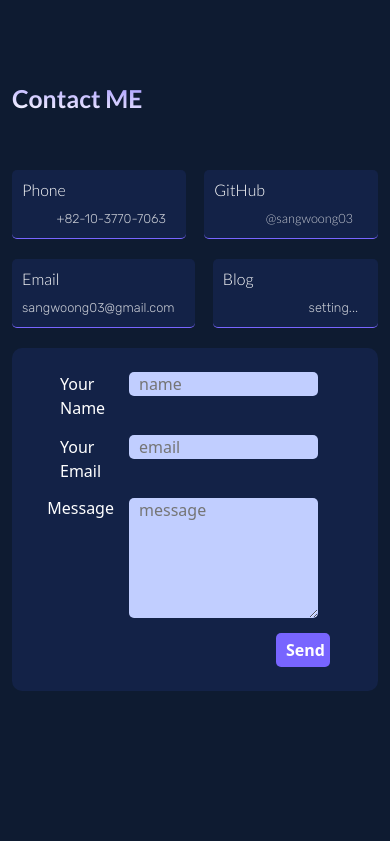
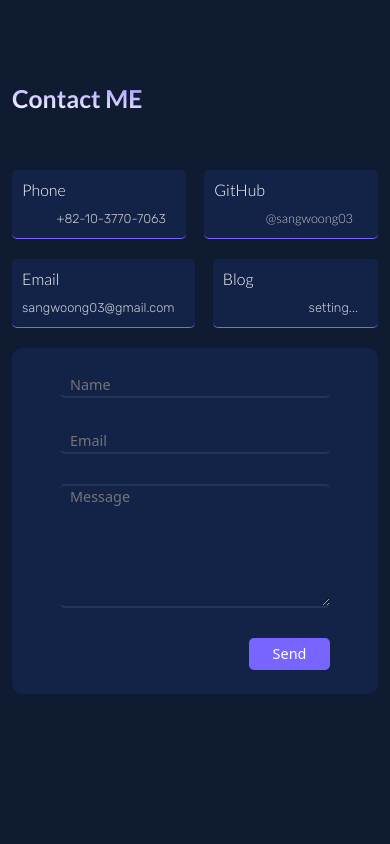
Before and after one commit to sangwoong03/portfolio-app, a React (Create React App) app: page / in a window 390 px wide. Shown: the part 2676-3520 px from the top of the page. Built offline with nearby package versions, Linux system fonts and the light colour scheme.

Commit message:
portfolio_form

```diff
--- a/src/components/Form/Form.css
+++ b/src/components/Form/Form.css
@@ -4,7 +4,7 @@
   background: var(--color-card);
   border-radius: 10px;
   padding: 1.5rem 3rem;
-  color: var(--color-font);
+  color: #c1ceff;
   display: flex;
   flex-direction: column;
 }
@@ -42,14 +42,55 @@ textarea::placeholder {
 .submit__btn {
   border: none;
   outline: none;
+  text-align: center;
   background: var(--color--primary);
   border-radius: 5px;
   padding: 5px 10px;
   color: var(--color-font);
   font-weight: 600;
   width: 20%;
-  margin: auto 0 0 auto ;
+  margin: auto 2.2rem 0 auto ;
 }
 .submit__btn:hover {
   background: rgba(120, 101, 255, .8)
 }
+
+/* MEDIA */
+@media screen and (max-width: 1200px) {
+  .form__input label {
+    font-size: .8rem;
+  }
+}
+
+@media screen and (max-width: 992px) {
+  form{
+    height: 100%;
+    color: #ffffff;
+  }
+  .form__input {
+    margin-bottom: 30px;
+  }
+  .form__input label,
+  .text label {
+    display: none;
+  }
+  .form__input input,
+  .form__input textarea {
+    width: 100%;
+    background: var(--color-card);
+    border-bottom: 2px solid rgba(193, 206, 255, .1);
+  }
+  input::placeholder,
+  textarea::placeholder {
+    font-size: .9rem;
+  }
+  .form__input textarea {
+    border-top: 2px solid rgba(193, 206, 255, .1);
+  }
+  .submit__btn {
+    font-size: .9rem;
+    font-weight: 400;
+    width: 30%;
+    margin: auto 0 0 auto ;
+  }
+}
--- a/src/components/Form/Form.js
+++ b/src/components/Form/Form.js
@@ -1,26 +1,49 @@
-import React from "react";
+import React, { useState } from "react";
 import "./Form.css";
 
 function Form() {
+	const [name, setName] = useState("");
+	const [mail, setMail] = useState("");
+	const [msg, setMsg] = useState("");
+
+	const submitHandler = (e) => {
+		e.preventDefault();
+		console.log("submit");
+	};
+
 	return (
-		<form action="" className="form__wrapper">
+		<form action="" className="form__wrapper" onSubmit={submitHandler}>
 			<fieldset>
 				<div className="form__input username">
 					<label htmlFor="username"> Your Name </label>
-					<input id="username" type="text" placeholder="name" />
+					<input
+						id="username"
+						type="text"
+						placeholder="Name"
+						value={name}
+						onChange={(e) => setName(e.target.value)}
+					/>
 				</div>
 				<div className="form__input useremail">
 					<label htmlFor="">Your Email </label>
-					<input id="useremail" type="text" placeholder="email" />
+					<input
+						id="useremail"
+						type="text"
+						placeholder="Email"
+						value={mail}
+						onChange={(e) => setMail(e.target.value)}
+					/>
 				</div>
 				<div className="form__input text d-flex flex-wrap">
 					<label>Message</label>
 					<textarea
-						placeholder="message"
+						placeholder="Message"
 						name=""
 						id="text"
 						cols="42"
 						rows="5"
+						value={msg}
+						onChange={(e) => setMsg(e.target.value)}
 					></textarea>
 				</div>
 			</fieldset>
```
